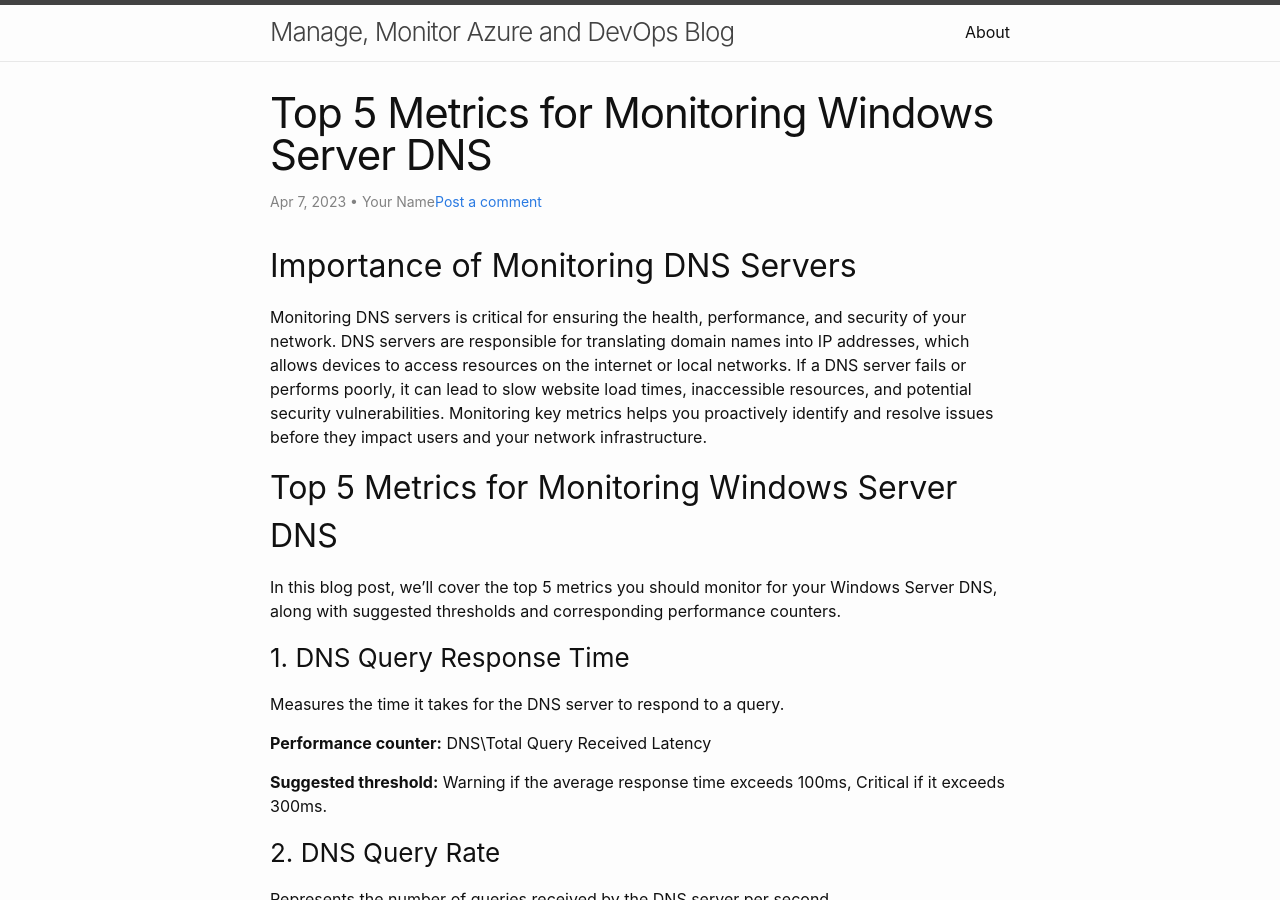
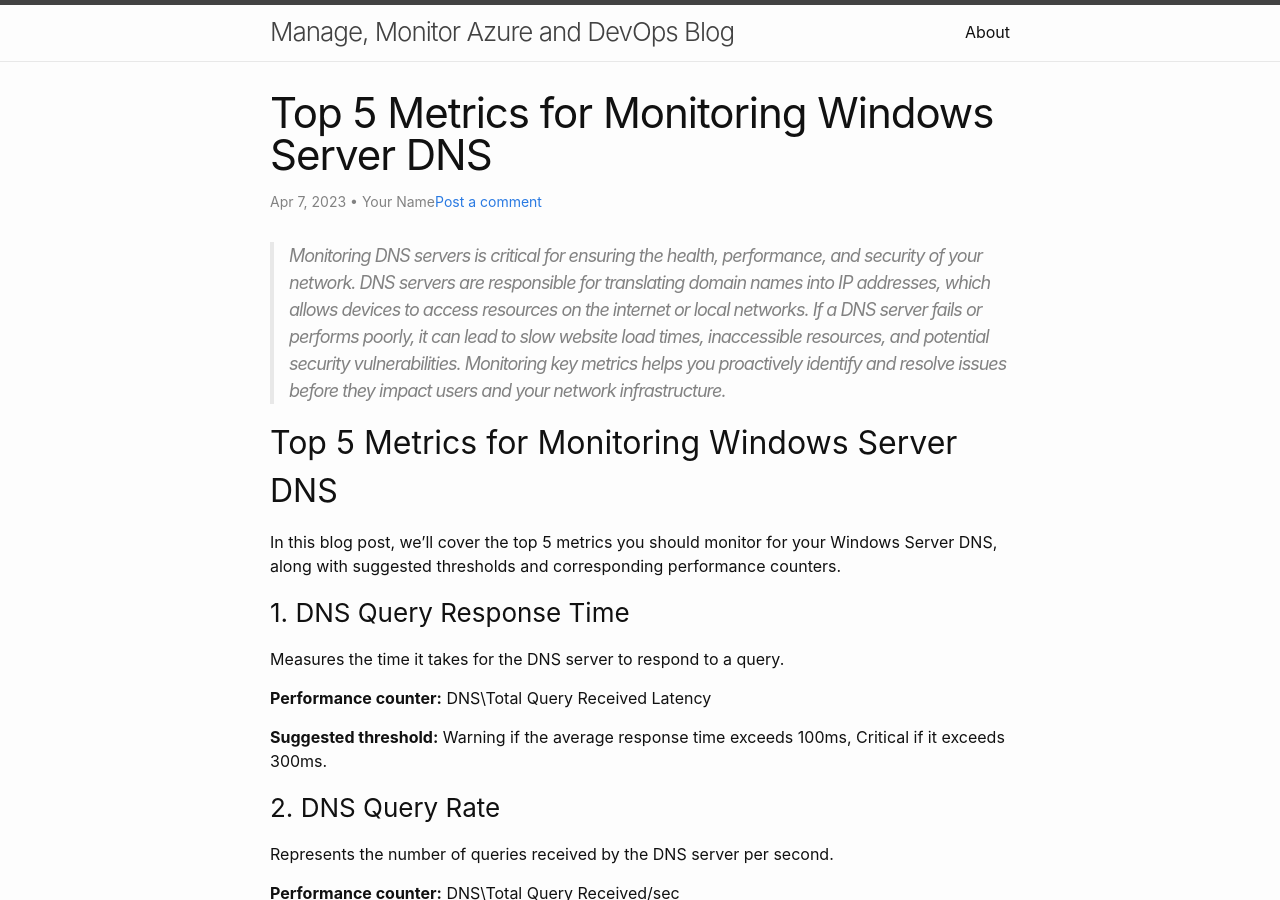
Before and after one commit to emrgcl/emrgcl.github.io, a Jekyll site: the page built from _posts/2023-04-07-top-5-metrics-for-monitoring-windows-server-dns.md, in a window 1280 px wide and 900 px high. Built offline with Jekyll 4.4.1, drawn with Linux system fonts in a browser that asks for light colours; comment, search, counter and statistics services are not loaded.

Commit message:
added monitoring dns servers

```diff
--- a/_posts/2023-04-07-top-5-metrics-for-monitoring-windows-server-dns.md
+++ b/_posts/2023-04-07-top-5-metrics-for-monitoring-windows-server-dns.md
@@ -7,9 +7,7 @@ categories: [Windows Server, DNS Monitoring]
 tags: [dns, monitoring, windows server, performance]
 ---
 
-## Importance of Monitoring DNS Servers
-
-Monitoring DNS servers is critical for ensuring the health, performance, and security of your network. DNS servers are responsible for translating domain names into IP addresses, which allows devices to access resources on the internet or local networks. If a DNS server fails or performs poorly, it can lead to slow website load times, inaccessible resources, and potential security vulnerabilities. Monitoring key metrics helps you proactively identify and resolve issues before they impact users and your network infrastructure.
+> Monitoring DNS servers is critical for ensuring the health, performance, and security of your network. DNS servers are responsible for translating domain names into IP addresses, which allows devices to access resources on the internet or local networks. If a DNS server fails or performs poorly, it can lead to slow website load times, inaccessible resources, and potential security vulnerabilities. Monitoring key metrics helps you proactively identify and resolve issues before they impact users and your network infrastructure.
 
 ## Top 5 Metrics for Monitoring Windows Server DNS
 
```
